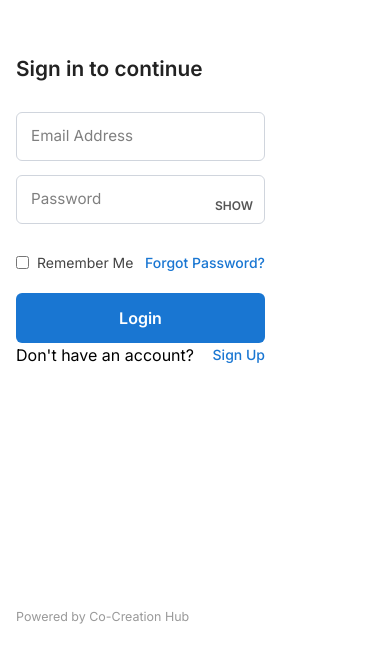
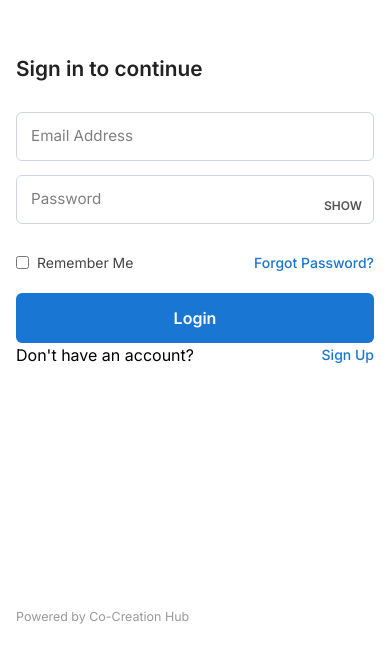
Before and after one commit to boaziza/react_start_up, a React (Vite) app: page /login in a window 390 px wide. Shown: the part 193-844 px from the top of the page. Built offline with nearby package versions, Linux system fonts and the light colour scheme.

Commit message:
Enhance layout responsiveness by adjusting width and height properties in LoginPage and app styles for better mobile compatibility.

```diff
--- a/src/styles/LoginPage.css
+++ b/src/styles/LoginPage.css
@@ -7,7 +7,8 @@
 
 .page {
   display: flex;
-  height: 100vh;
+  width: 100%;
+  min-height: 100vh;
 }
 
 /* ── Left Panel ── */
--- a/src/styles/app.css
+++ b/src/styles/app.css
@@ -550,6 +550,7 @@
 }
 .as-code-box {
     width: 260px;
+    max-width: 100%;
     padding: 12px 16px;
     border: 1px solid #d1d5db;
     border-radius: 6px;
@@ -587,12 +588,16 @@
     align-items: center;
     justify-content: center;
     z-index: 100;
+    padding: 16px;
 }
 .as-modal {
     background: white;
     border-radius: 10px;
     padding: 28px 32px;
     width: 380px;
+    max-width: 100%;
+    max-height: 90vh;
+    overflow-y: auto;
     box-shadow: 0 8px 30px rgba(0,0,0,0.15);
 }
 .as-modal-title {
@@ -634,6 +639,8 @@
 
 .as-scan-box {
     width: 280px;
+    max-width: 100%;
+    aspect-ratio: 1 / 1;
     height: 280px;
     border-radius: 8px;
     overflow: hidden;
@@ -674,6 +681,7 @@
     font-size: 14px;
     outline: none;
     width: 280px;
+    max-width: 100%;
 }
 .as-manual-input:focus { border-color: #2563eb; }
 
@@ -1119,6 +1127,9 @@
 
     /* Rider cards */
     .rider-card          { flex-wrap: wrap; gap: 12px; }
+
+    /* Rider side panel — full width when stacked */
+    .rider-panel         { width: 100%; }
 }
 
 /* ── Small phone (≤480px) ── */
```
